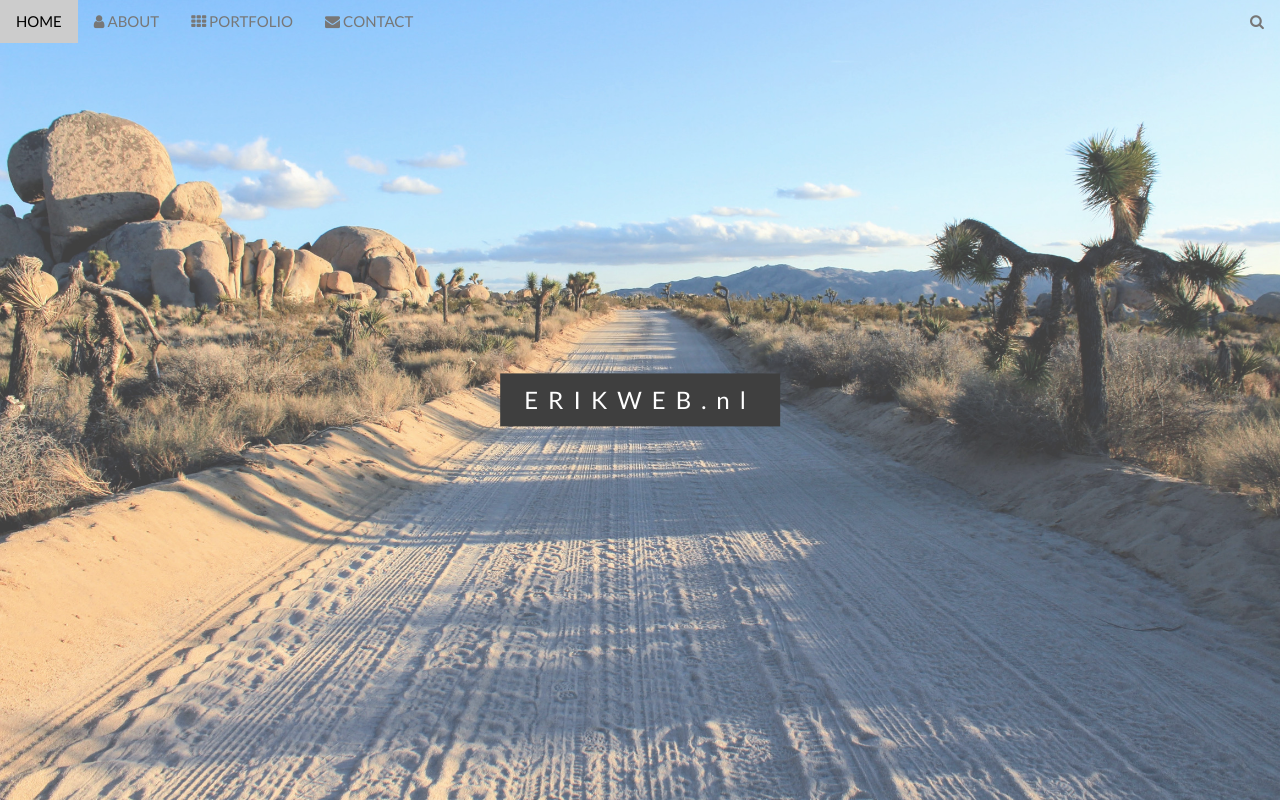
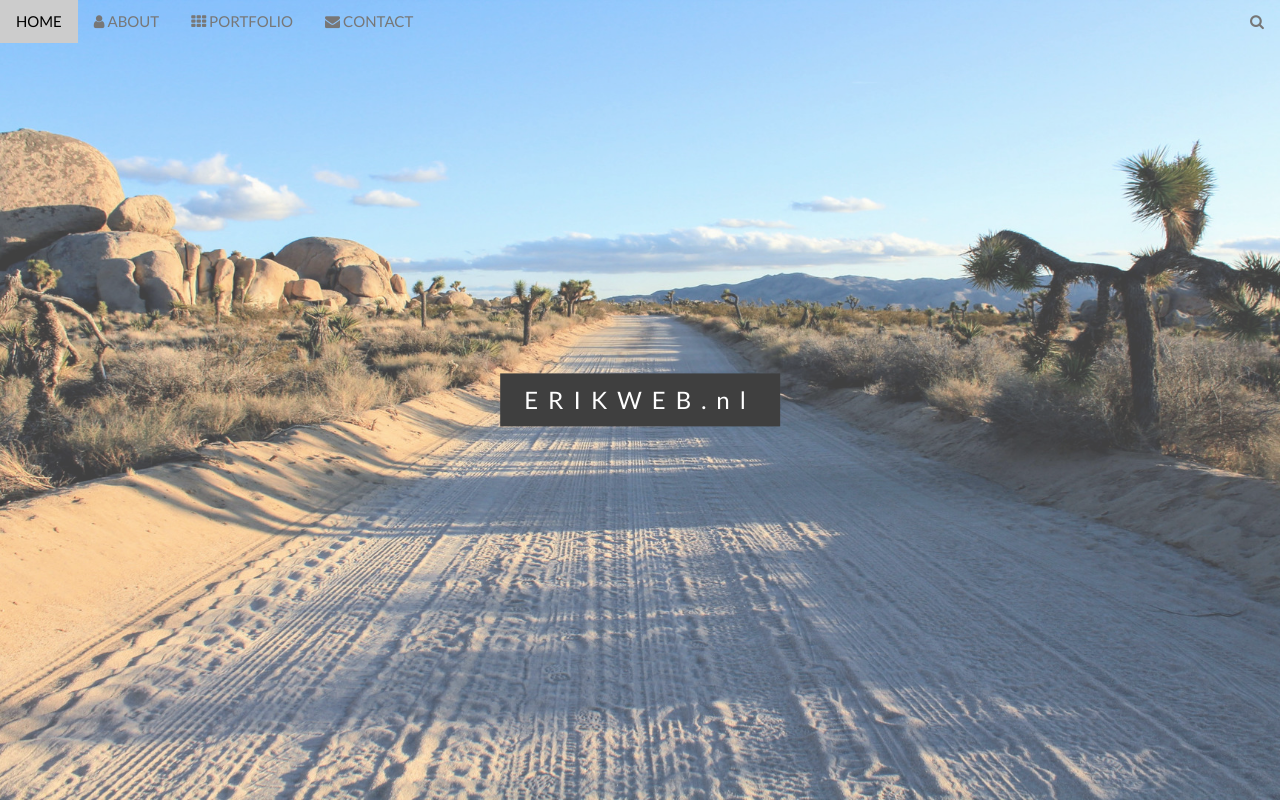
Before and after one commit to ErikGrootoonk/erikgrootoonk.github.io, a plain HTML site: page index.html in a window 1280 px wide. Shown: the top 802 px of the page. Drawn offline with Linux system fonts and the light colour scheme; some packages are replaced by stand-ins of ours.

Commit message:
resize bgimage

```diff
--- a/index.html
+++ b/index.html
@@ -24,7 +24,7 @@ body, html {
 
 /* First image (Logo. Full height) */
 .bgimg-1 {
-    background-image: url('img/p-landing.jpg');
+    background-image: url('img/p-landing_1920x1080.jpg');
     min-height: 100%;
 }
 
```
Also changed, not shown: img/p-landing.jpg (deleted), img/p-landing_1920x1080.jpg (added).
